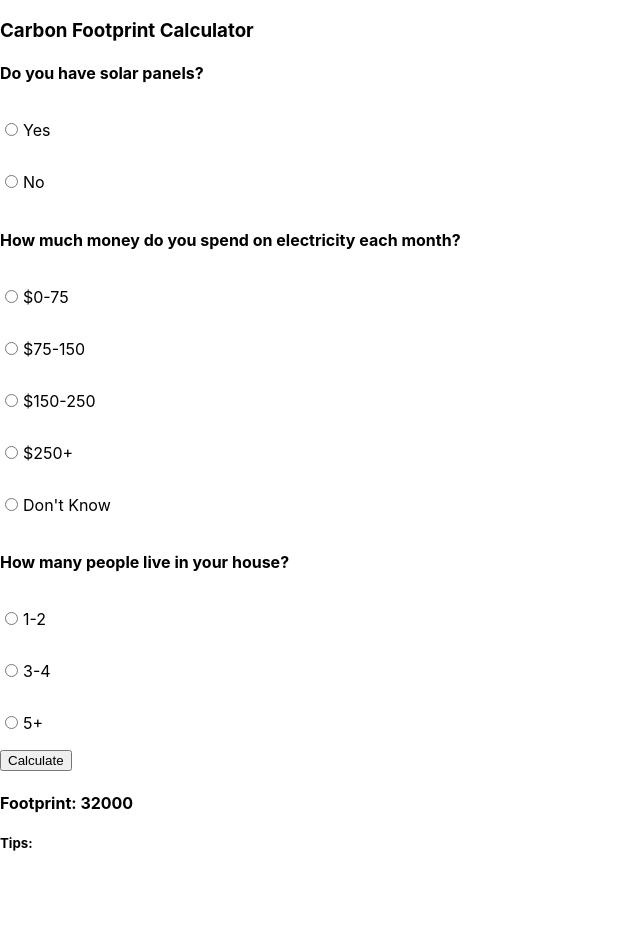
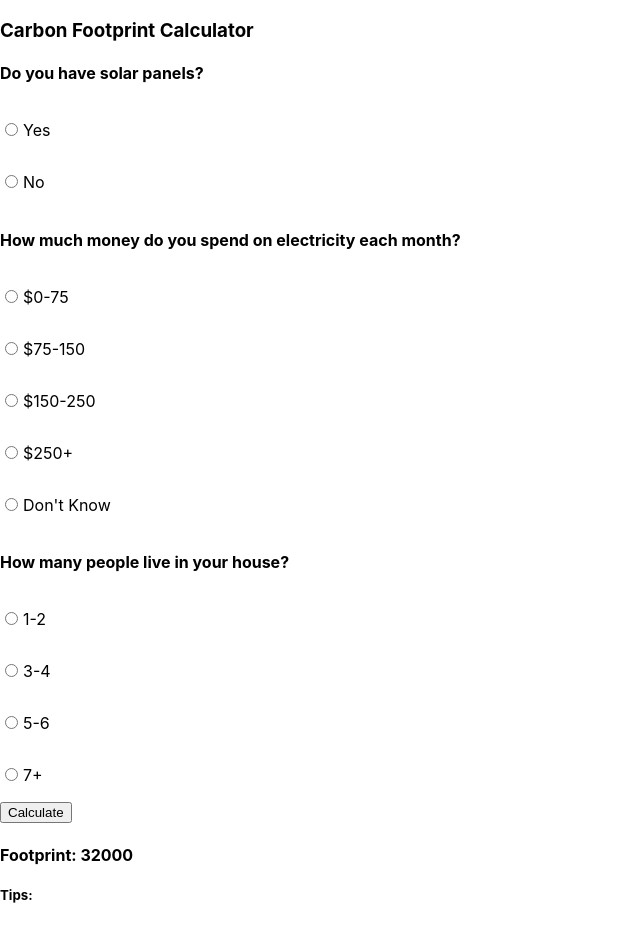
Before and after one commit to malder08/Carbon-Footprint-Calculator, a React (Create React App) app: page / in a window 1280 px wide. Shown: the whole page, without its empty margins (0-640 px from the left). Before the commit the page ends 873 px from the top, so only its background shows below. Built offline with nearby package versions, Linux system fonts and the light colour scheme.

Commit message:
Update Questions.js

```diff
--- a/src/components/Questions.js
+++ b/src/components/Questions.js
@@ -57,7 +57,14 @@ function Questions() {
             options: [
             "1-2",
             "3-4",
-            "5+"
+            "5-6",
+            "7+"
+            ],
+            effects: [ //calculated later
+                1.5,
+                3.5,
+                5.5,
+                8
             ]
         },
     ])
@@ -82,6 +89,8 @@ function Questions() {
         // have to set temporary values that footprint and tips can be set to at the end of the logic
         var tempFootprint = 32000;
         var tempTips = [];
+        var solarPanel = false;
+        var electricityBill = 0;
 
         for (var i = 0; i < questions.length; i++) {
 
@@ -98,7 +107,25 @@ function Questions() {
                 if (answer.localeCompare(options[j]) === 0) {
 
                     // if it is, add the corresponding effect (of the same index) to the footprint
-                    tempFootprint += effects[j];
+                    if (i==0 && options[j] == "Yes") { // save the fact that the user has solar panels
+                        solarPanel = true;
+                    }
+                    //run through special cases, last else statement is for normal questions
+                    if (i == 1) { //electricity bill question
+                        if (!solarPanel) {
+                            electricityBill = effects[j]; //save value to be calculated in next question
+                        }
+                    } else if (i == 2 ) { //number of people question
+                        if (!solarPanel) { // only change if user doesn't have solar panels
+                            electricityBill += 5000;
+                            electricityBill /= effects[j];
+                            electricityBill -= 5000;
+                            tempFootprint += electricityBill;
+                        } //else change nothing, effect changed in question 1
+                    } else { //regular question, change normally
+                        tempFootprint += effects[j];
+                    }
+
 
                     // do the same for the corresponding tip
                     if (qTips[j].localeCompare("none") !== 0) {
```
